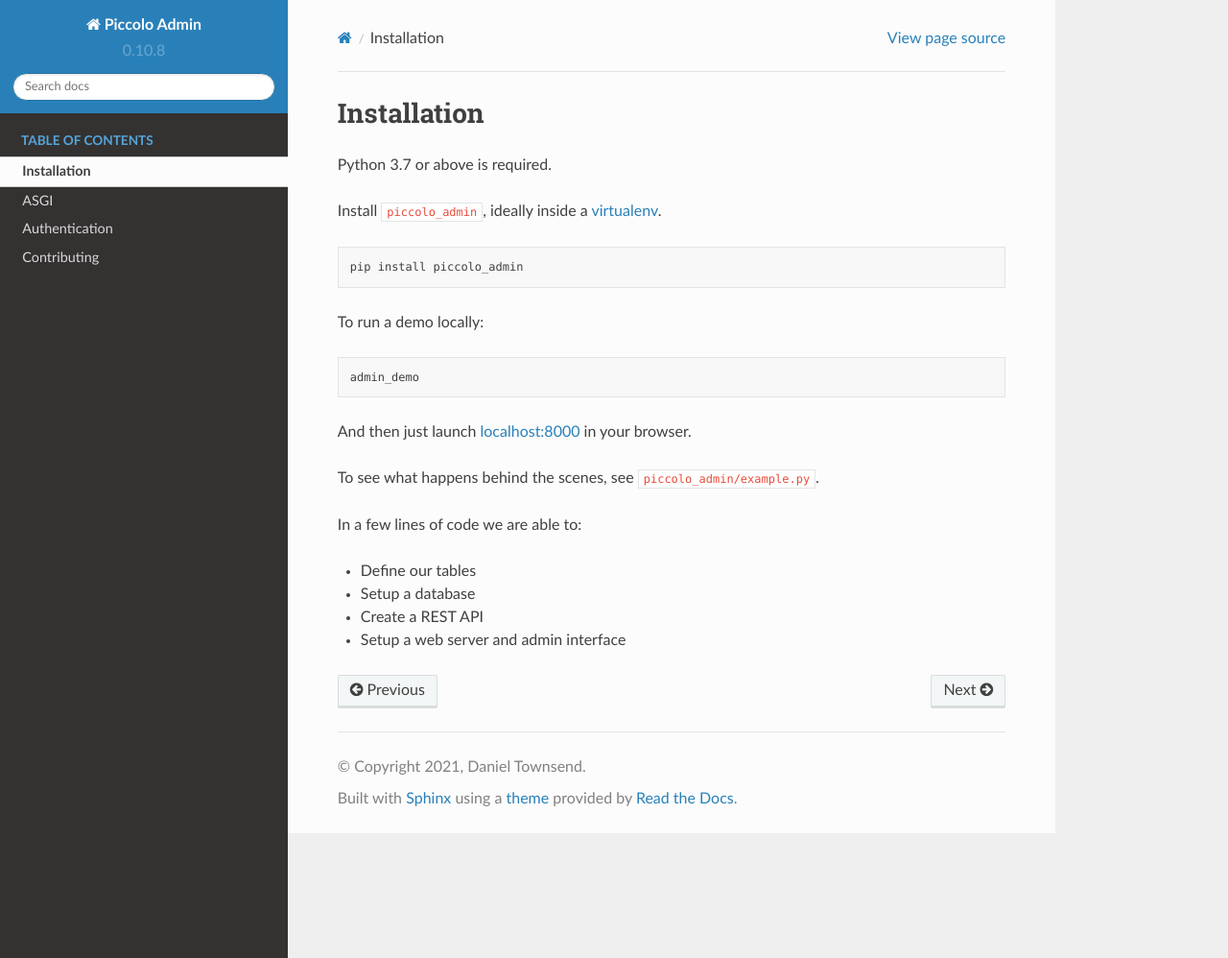
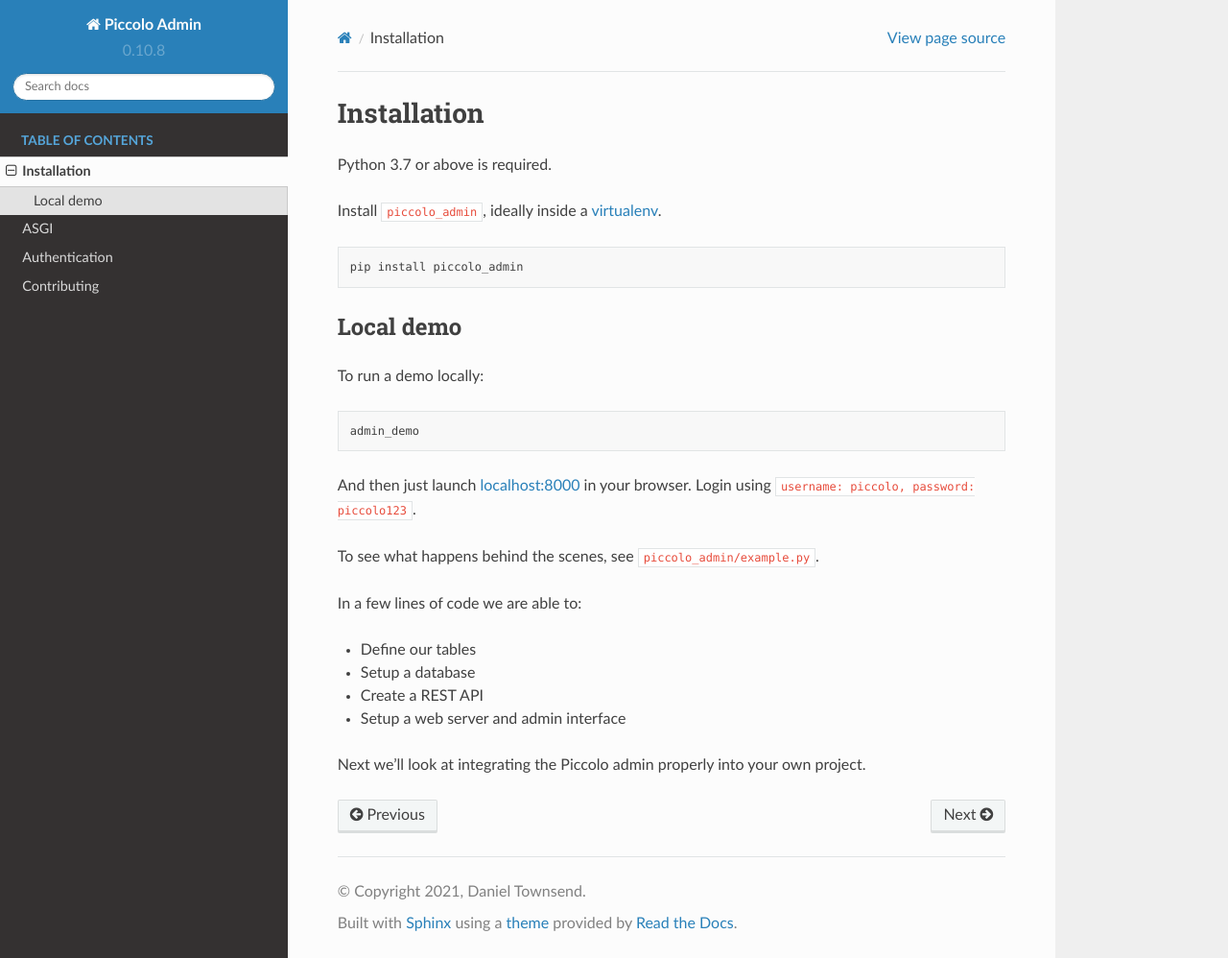
Before and after one commit to piccolo-orm/piccolo_admin, a Sphinx documentation site: the page built from docs/source/installation/index.rst, in a window 1280 px wide and 998 px high. Shown: the whole window at 96% size. Built offline with Sphinx 7.4.7 and the Read the Docs theme 2.0.0, drawn with Linux system fonts in a browser that asks for light colours.

Commit message:
add the username/password for admin_demo to the docs

```diff
--- a/docs/source/installation/index.rst
+++ b/docs/source/installation/index.rst
@@ -9,13 +9,16 @@
 
     pip install piccolo_admin
 
+Local demo
+----------
+
 To run a demo locally:
 
 .. code-block:: bash
 
     admin_demo
 
-And then just launch `<localhost:8000>`_ in your browser.
+And then just launch `<localhost:8000>`_ in your browser. Login using ``username: piccolo, password: piccolo123``.
 
 To see what happens behind the scenes, see ``piccolo_admin/example.py``.
 
@@ -25,3 +28,5 @@
 * Setup a database
 * Create a REST API
 * Setup a web server and admin interface
+
+Next we'll look at integrating the Piccolo admin properly into your own project.
```
